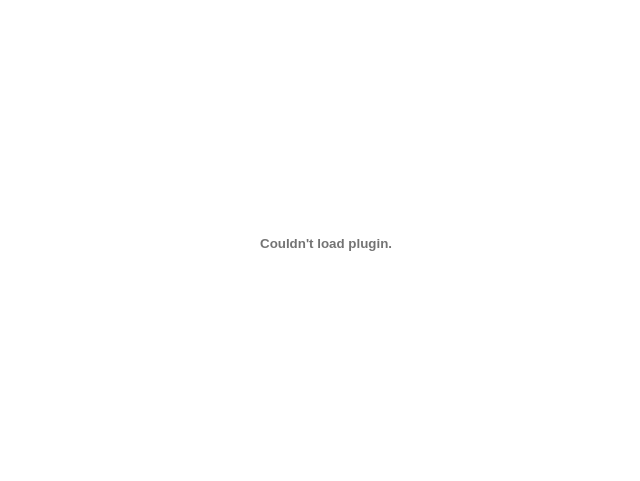
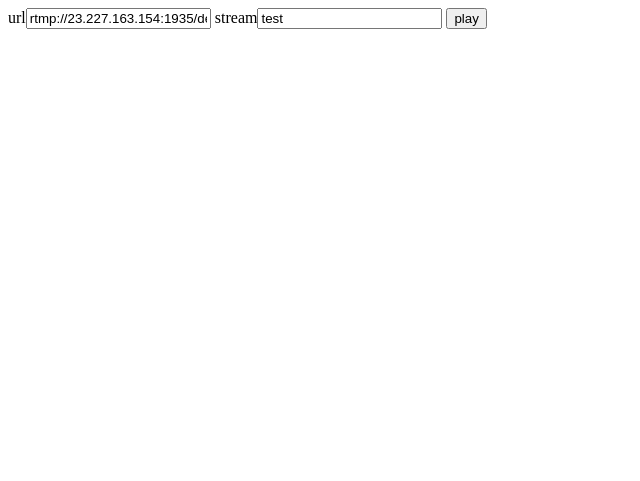
Before and after one commit to the07/rtmp_camera, a plain HTML site: page index.html in a window 1280 px wide. Shown: the whole page, without its empty margins (0-640 px from the left). Drawn offline with nearby package versions, Linux system fonts and the light colour scheme.

Commit message:
index file changed

```diff
--- a/index.html
+++ b/index.html
@@ -1,9 +1,51 @@
-<!DOCTYPE html>
+<!DOCTYPE HTML>
 <html>
+
 <head>
-  <title>Fortell Flash Project</title>
+    <script src='http://ajax.googleapis.com/ajax/libs/jquery/1.6.4/jquery.min.js'></script>
+    <script type="text/javascript" src="http://localhost:8888/foretell_traffic/jwplayer.js"></script>
+    <script>
+
+function play() {
+    try {
+        $('#stage').empty();
+        $('#stage').append("<div id='player'></player>");
+
+        var url = $('#url').val();
+        var stream = $('#stream').val();
+        var player = jwplayer('player');
+
+        player.setup({
+            'flashplayer': 'http://localhost:8888/foretell_traffic/player.swf',
+            'id': 'player',
+            'width': 640,
+            'height': 360,
+            'autoplay': true,
+            'streamer': url,
+            'file': stream
+        });
+    } catch (err) {
+        console.log('oh oh');
+        console.log(err);
+    }
+    return false;
+}
+
+    </script>
 </head>
+
 <body>
-  <embed width="636" height="470" quality="high" pluginspage="http://www.macromedia.com/go/getflashplayer" align="middle" play="true" loop="true" scale="showall" wmode="window" devicefont="false" bgcolor="#000000" name="live" menu="true" allowfullscreen="true" allowscriptaccess="sameDomain" salign="" src="rtmp://23.227.163.154:1935/demo/test" type="application/x-shockwave-flash">
+
+<form onsubmit="return play();">
+    <label for="url">url</label><input type="text" name="url" id="url" value="rtmp://23.227.163.154:1935/demo/"/>
+    <label for="stream">stream</label><input type="text" name="stream" id="stream" value="test"/>
+    <input type="submit" value="play"/>
+</form>
+
+<div id='stage'></div>
+<div id='state'>
+
+</div>
 </body>
+
 </html>
```
